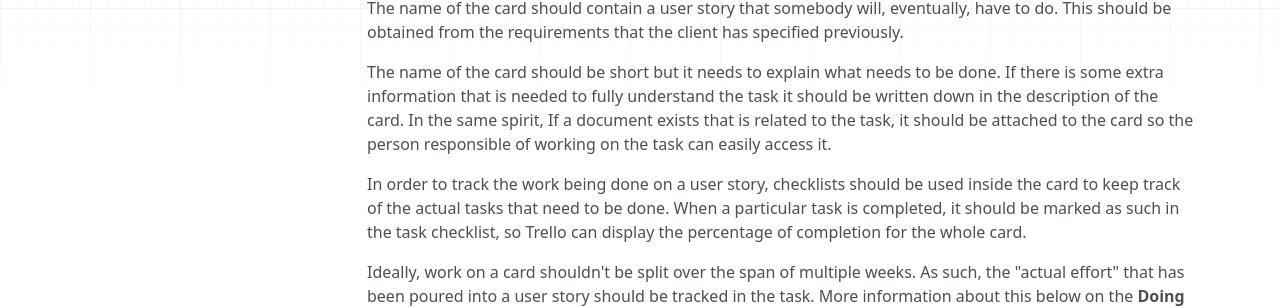
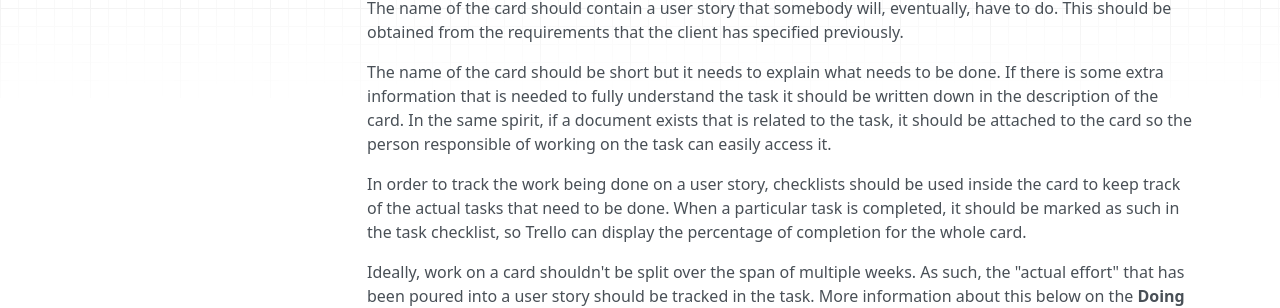
Before and after one commit to talpor/talpor-dev-handbook, an MkDocs documentation site: the page built from docs/development/methodology/trello.md, in a window 1280 px wide and 900 px high. Shown: the part 208-516 px from the top of the window. Built offline with MkDocs 1.6.1, drawn with Linux system fonts in a browser that asks for light colours; nearby versions of some CDN libraries; old or Windows-style settings are respelled for this version of MkDocs.

Commit message:
Miscapitalization

```diff
--- a/docs/development/methodology/trello.md
+++ b/docs/development/methodology/trello.md
@@ -13,7 +13,7 @@ that the client has specified previously.
 The name of the card should be short but it needs to explain what
 needs to be done. If there is some extra information that is needed
 to fully understand the task it should be written down in the description
-of the card. In the same spirit, If a document exists that is related to
+of the card. In the same spirit, if a document exists that is related to
 the task, it should be attached to the card so the person responsible
 of working on the task can easily access it.
 
```
